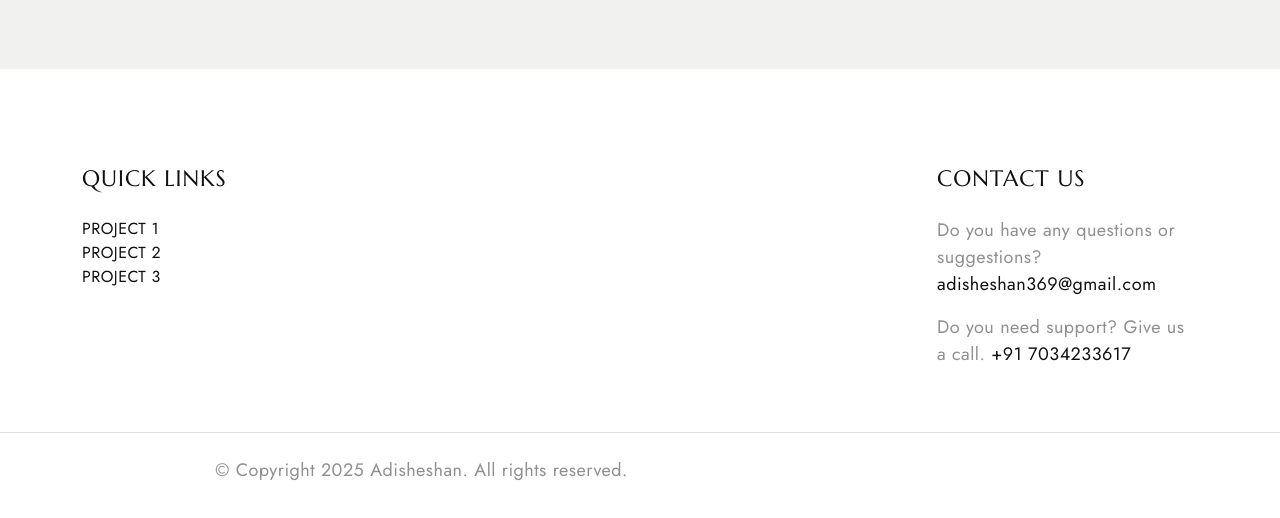
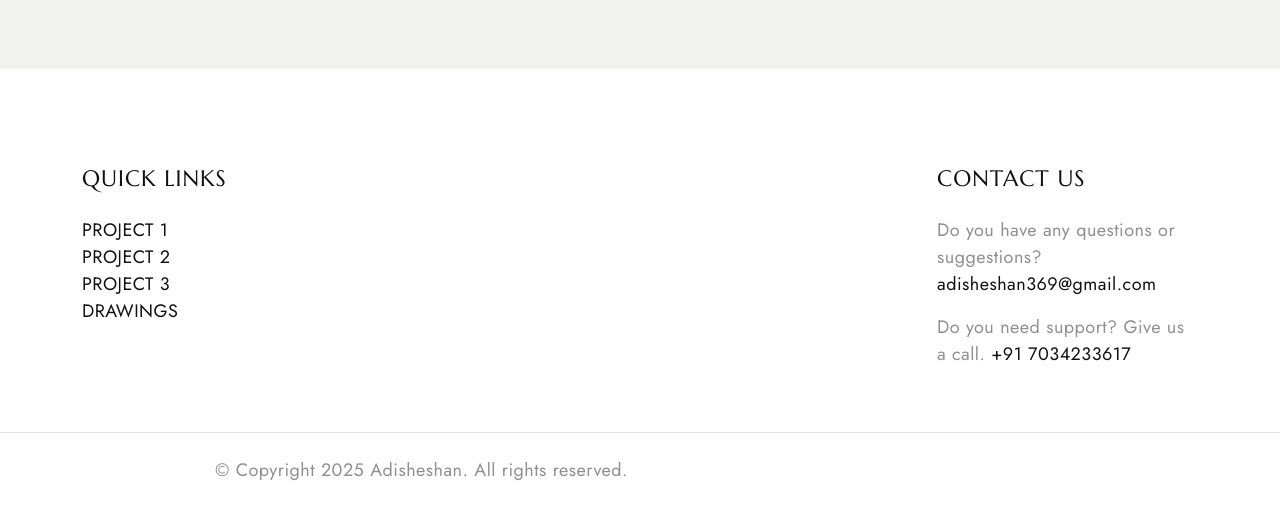
Before and after one commit to Adisheshan369/Projects, a plain HTML site: page project3.html in a window 1280 px wide. Shown: the part 3670-4188 px from the top of the page. Drawn offline with nearby package versions, Linux system fonts and the light colour scheme.

Commit message:
url change

```diff
--- a/project3.html
+++ b/project3.html
@@ -2,7 +2,7 @@
 <html lang="en">
 
 <head>
-  <title>Kaira - Bootstrap 5 Fashion Store HTML CSS Template</title>
+  <title>Projects</title>
   <meta charset="utf-8">
   <meta http-equiv="X-UA-Compatible" content="IE=edge">
   <meta name="viewport" content="width=device-width, initial-scale=1.0">
@@ -47,16 +47,16 @@
             <div class="offcanvas-body">
               <ul class="navbar-nav justify-content-end flex-grow-1 gap-1 gap-md-5 pe-3">
                 <li class="nav-item">
-                  <a class="nav-link" href="/index.html">Project 1</a>
+                  <a class="nav-link" href="/Projects/index.html">Project 1</a>
                 </li>
                 <li class="nav-item">
-                  <a class="nav-link" href="/project2.html">Project 2</a>
+                  <a class="nav-link" href="/Projects/project2.html">Project 2</a>
                 </li>
                 <li class="nav-item">
-                  <a class="nav-link" href="/project3.html">Project 3</a>
+                  <a class="nav-link" href="/Projects/project3.html">Project 3</a>
                 </li>
                  <li class="nav-item">
-                  <a class="nav-link" href="/drawings.html">Drawings</a>
+                  <a class="nav-link" href="/Projects/drawings.html">Drawings</a>
                 </li>
               </ul>
             </div>
@@ -481,15 +481,18 @@
         <div class="col-md-3 col-sm-6">
           <div class="footer-menu footer-menu-002">
             <h5 class="widget-title text-uppercase mb-4">Quick Links</h5>
-            <ul class="menu-list list-unstyled text-uppercase border-animation-left fs-6">
+             <ul class="menu-list list-unstyled text-uppercase border-animation-left">
               <li class="menu-item">
-                <a href="/index.html" class="item-anchor">Project 1</a>
+                <a href="/Projects/index.html" class="item-anchor">Project 1</a>
+              </li>
+              <li class="menu-item ">
+                <a href="/Projects/project2.html" class="item-anchor">Project 2</a>
               </li>
               <li class="menu-item">
-                <a href="/project2.html" class="item-anchor">Project 2</a>
+                <a href="/Projects/project3.html" class="item-anchor">Project 3</a>
               </li>
               <li class="menu-item">
-                <a href="/project3.html" class="item-anchor">Project 3</a>
+                <a href="/Projects/drawings.html" class="item-anchor">Drawings</a>
               </li>
             </ul>
           </div>
```
Also changed, not shown: drawings.html (+11 -11 lines), index.html (+10 -10 lines), project2.html (+10 -10 lines).
